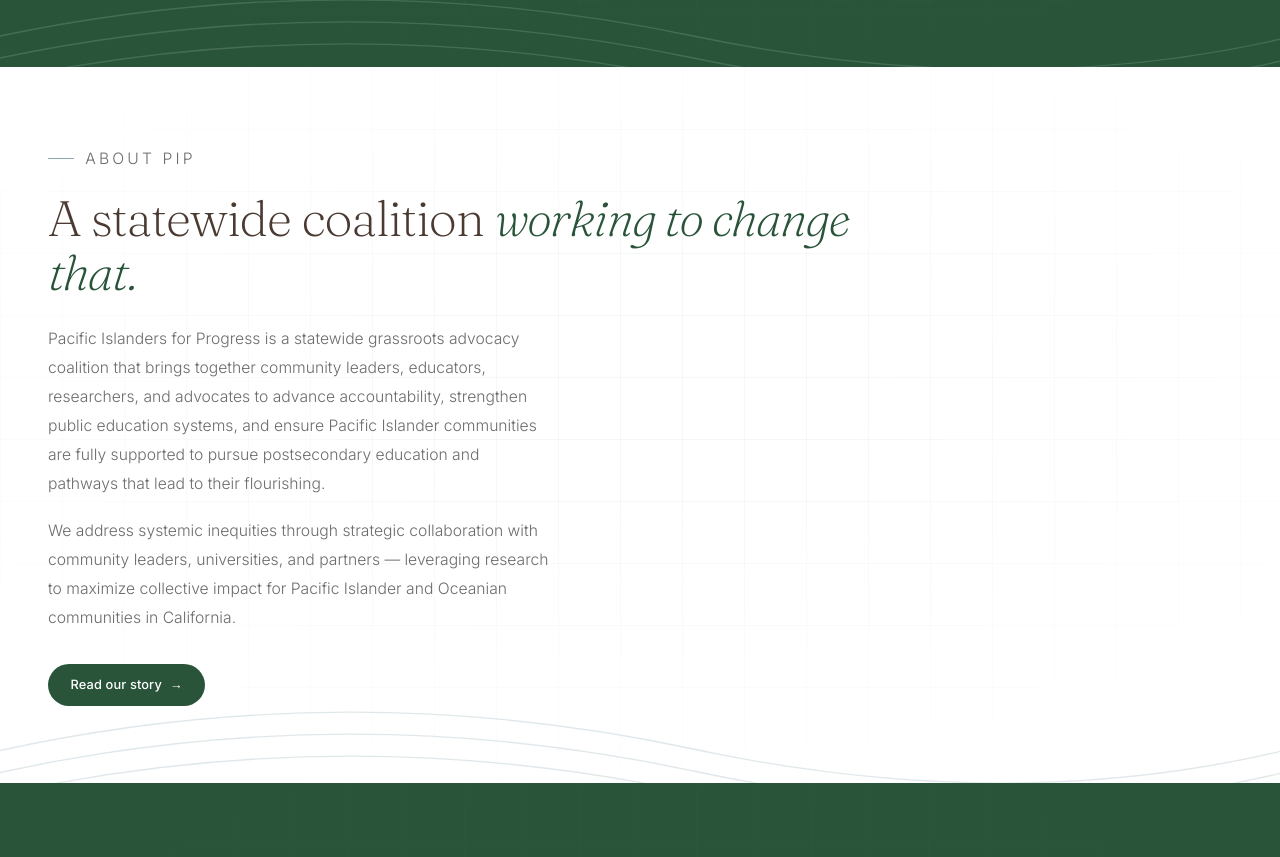
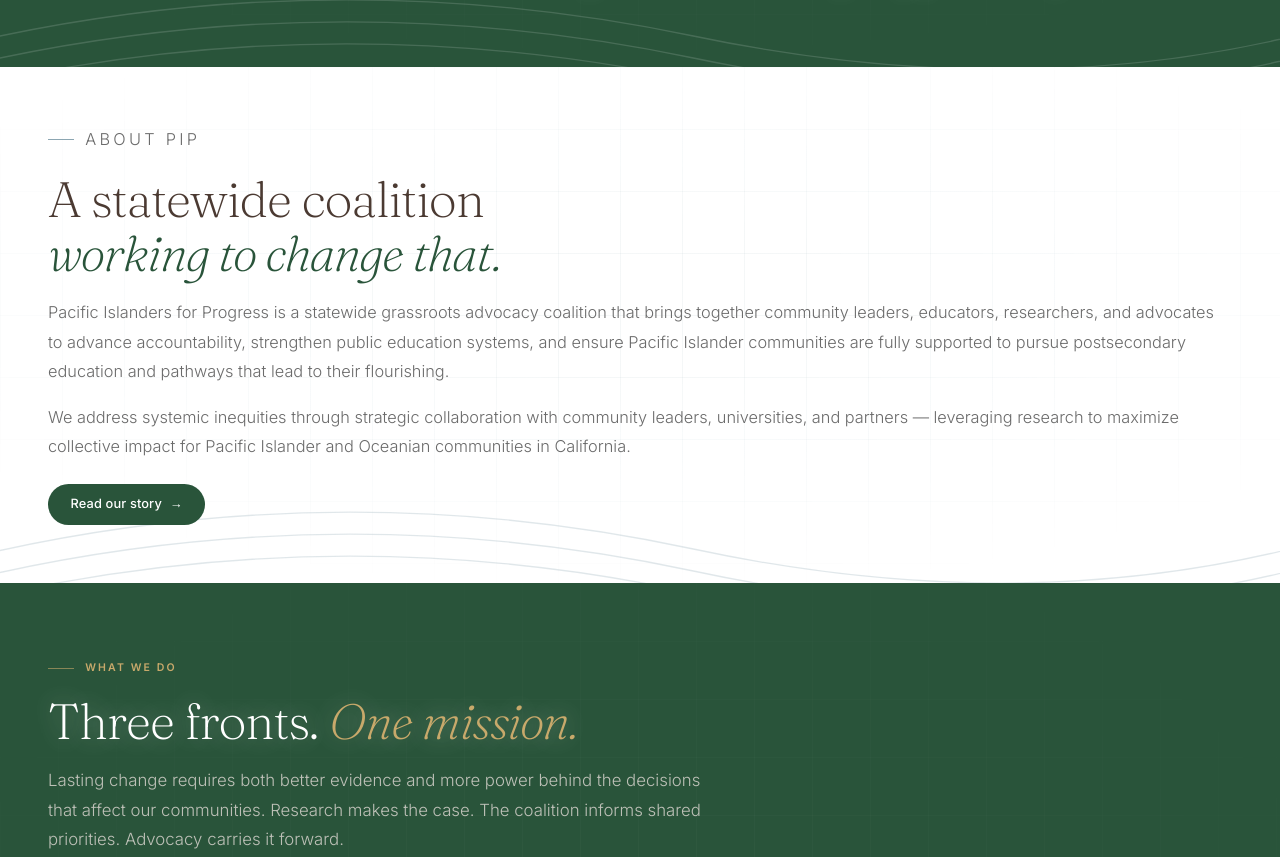
Before and after one commit to pacificislandersforprogress/PIP-Website, a plain HTML site: page index.html in a window 1280 px wide. Shown: the part 1279-2136 px from the top of the page. Drawn offline with Linux system fonts and the light colour scheme.

Commit message:
Add files via upload

```diff
--- a/index.html
+++ b/index.html
@@ -265,7 +265,7 @@
 .pillar-link:hover{border-bottom-color:var(--forest);gap:.65rem}
 
 /* ─── About split ──────────────────────────────── */
-#about{background:var(--white);color:var(--ink);position:relative;overflow:hidden}
+#about{background:var(--white);color:var(--ink);position:relative;overflow:hidden;padding-top:clamp(2.4rem,4.5vw,4rem);padding-bottom:clamp(2.4rem,4.5vw,4rem)}
 #about::before{
   content:'';position:absolute;inset:0;pointer-events:none;
   background:none}
@@ -281,13 +281,13 @@
 .a-arcs svg{width:100%;height:100%}
 #about .wrap{position:relative;z-index:2}
 /* single-column now that the image is gone */
-#about .about-grid{grid-template-columns:1fr;max-width:820px}
+#about .about-grid{grid-template-columns:1fr;max-width:none}
 
 .about-grid{display:grid;grid-template-columns:.92fr 1.08fr;gap:clamp(2.5rem,6vw,6rem);align-items:center;position:relative;z-index:2}
-#about h2{color:var(--bark);margin-bottom:1.5rem}
+#about h2{color:var(--bark);margin-bottom:1.1rem;max-width:20ch}
 #about h2 em{color:var(--forest)}
-#about p{color:var(--muted);max-width:74ch;font-size:.98rem;line-height:1.85;font-weight:300;margin-bottom:1.15rem;max-width:52ch}
-.about-actions{margin-top:2rem}
+#about p{color:var(--muted);font-size:1.02rem;line-height:1.8;font-weight:300;margin-bottom:1rem;max-width:none}
+.about-actions{margin-top:1.4rem}
 
 
 /* ─── Report feature ───────────────────────────── */
```
